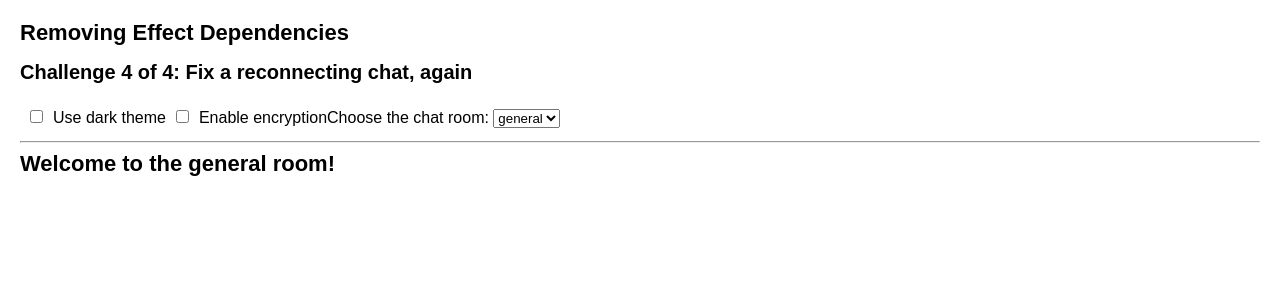
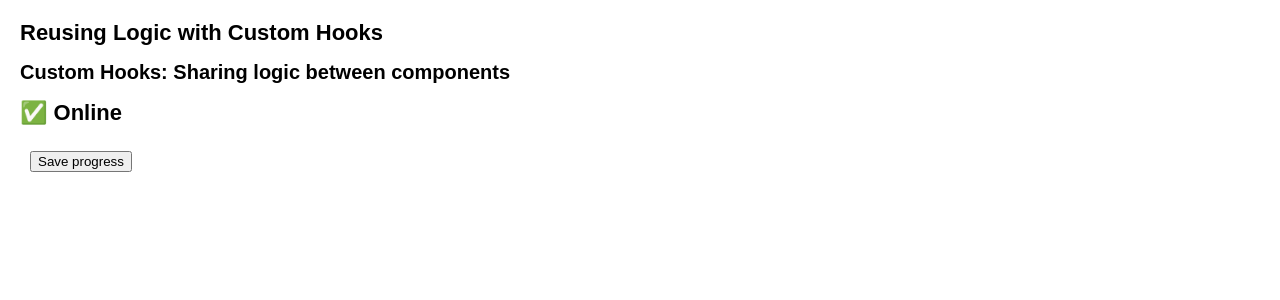
Before and after one commit to VladimirovMario/Sandbox, a React (Create React App) app in the folder 01. React documentation/02. Learn React/04. Escape Hatches/: page / in a window 1280 px wide. Shown: the top 300 px of the page. Built offline with nearby package versions, Linux system fonts and the light colour scheme.

Commit message:
Custom Hooks: Sharing logic between components

```diff
--- a/01. React documentation/02. Learn React/04. Escape Hatches/src/App.js
+++ b/01. React documentation/02. Learn React/04. Escape Hatches/src/App.js
@@ -1,4 +1,5 @@
-import RemovingEffectDependencies from './components/RemovingEffectDependencies/RemovingEffectDependencies';
+import ReusingLogicWithCustomHooks from './components/ReusingLogicWithCustomHooks/ReusingLogicWithCustomHooks';
+// import RemovingEffectDependencies from './components/RemovingEffectDependencies/RemovingEffectDependencies';
 // import SeparatingEventsFromEffects from './components/SeparatingEventsFromEffects/SeparatingEventsFromEffects';
 // import LifecycleOfReactiveEffects from './components/LifecycleOfReactiveEffects/LifecycleOfReactiveEffects';
 // import YouMightNotNeedAnEffect from './components/YouMightNotNeedAnEffect/YouMightNotNeedAnEffect';
@@ -9,7 +10,8 @@ import RemovingEffectDependencies from './components/RemovingEffectDependencies/
 function App() {
   return (
     <div className="App">
-      <RemovingEffectDependencies />
+      <ReusingLogicWithCustomHooks />
+      {/* <RemovingEffectDependencies /> */}
       {/* <SeparatingEventsFromEffects /> */}
       {/* <LifecycleOfReactiveEffects /> */}
       {/* <YouMightNotNeedAnEffect /> */}
--- /dev/null
+++ b/01. React documentation/02. Learn React/04. Escape Hatches/src/components/ReusingLogicWithCustomHooks/ReusingLogicWithCustomHooks.js
@@ -0,0 +1,10 @@
+import SharingLogicBetweenComponents from './SharingLogicBetweenComponents/SharingLogicBetweenComponents';
+
+export default function ReusingLogicWithCustomHooks() {
+  return (
+    <>
+      <h1>Reusing Logic with Custom Hooks</h1>
+      <SharingLogicBetweenComponents />
+    </>
+  );
+}
--- /dev/null
+++ b/01. React documentation/02. Learn React/04. Escape Hatches/src/components/ReusingLogicWithCustomHooks/SharingLogicBetweenComponents/SharingLogicBetweenComponents.js
@@ -0,0 +1,31 @@
+import { useOnlineStatus } from '../hooks/useOnlineStatus';
+
+export default function SharingLogicBetweenComponents() {
+  return (
+    <>
+      <h2>Custom Hooks: Sharing logic between components</h2>
+      <StatusBar />
+      <SaveButton />
+    </>
+  );
+}
+
+function StatusBar() {
+  const isOnline = useOnlineStatus();
+
+  return <h1>{isOnline ? '✅ Online' : '❌ Disconnected'}</h1>;
+}
+
+function SaveButton() {
+  const isOnline = useOnlineStatus();
+
+  function handleSaveClick() {
+    console.log('✅ Progress saved');
+  }
+
+  return (
+    <button disabled={!isOnline} onClick={handleSaveClick}>
+      {isOnline ? 'Save progress' : 'Reconnecting...'}
+    </button>
+  );
+}
--- /dev/null
+++ b/01. React documentation/02. Learn React/04. Escape Hatches/src/components/ReusingLogicWithCustomHooks/hooks/useOnlineStatus.js
@@ -0,0 +1,25 @@
+import { useEffect, useState } from 'react';
+
+export function useOnlineStatus() {
+  const [isOnline, setIsOnline] = useState(true);
+
+  useEffect(() => {
+    function handleOnline() {
+      setIsOnline(true);
+    }
+
+    function handleOffline() {
+      setIsOnline(false);
+    }
+
+    window.addEventListener('online', handleOnline);
+    window.addEventListener('offline', handleOffline);
+
+    return () => {
+      window.removeEventListener('online', handleOnline);
+      window.removeEventListener('offline', handleOffline);
+    };
+  }, []);
+
+  return isOnline;
+}
```
